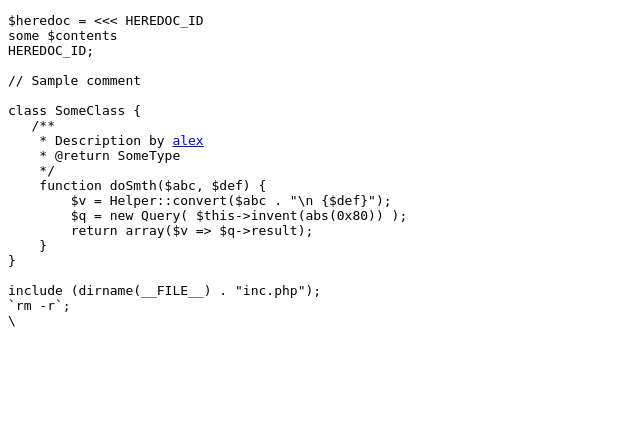
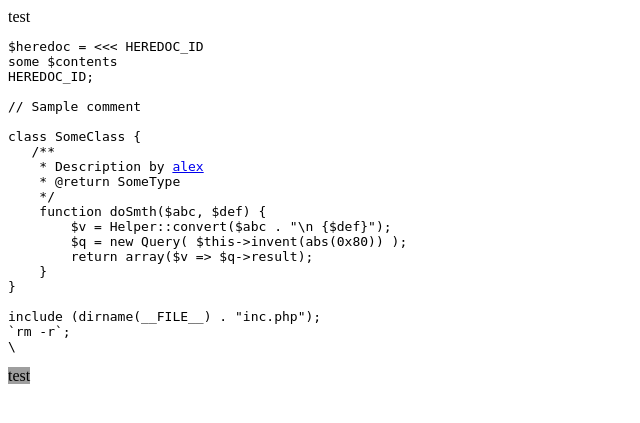
Before and after one commit to steveshogren/djanjo_fun, a Python web app: template templates/colors/index.html in a window 1280 px wide. Shown: the top 423 px of the page, without its empty margins (0-640 px from the left). Run offline with Jinja, Linux system fonts and the light colour scheme; the template is opened without the code that fills it, so the values that code supplies are empty; grey boxes are pictures that could not be loaded.

Commit message:
Getting django to serve images and display an wavy underline

```diff
--- a/jetbrainschemes/views.py
+++ b/jetbrainschemes/views.py
@@ -1,8 +1,10 @@
 from django.http import HttpResponse
+import settings
 from django.shortcuts import render_to_response
+from django.template.context import RequestContext
 from jetbrainschemes.models import ReadXmlToPhpColors
 
 def index(request):
     read = ReadXmlToPhpColors()
     colors = read.parse()
-    return render_to_response('colors/index.html', {'colors': colors})
+    return render_to_response('colors/index.html', {'colors': colors, 'test': settings.MEDIA_ROOT}, context_instance=RequestContext(request))
--- a/settings.py
+++ b/settings.py
@@ -45,12 +45,12 @@ USE_L10N = True
 
 # Absolute path to the directory that holds media.
 # Example: "/home/media/media.lawrence.com/"
-MEDIA_ROOT = ''
+MEDIA_ROOT = '/home/jack/Programming/python/mysite/templates/static'
 
 # URL that handles the media served from MEDIA_ROOT. Make sure to use a
 # trailing slash if there is a path component (optional in other cases).
 # Examples: "http://media.lawrence.com", "http://example.com/media/"
-MEDIA_URL = ''
+MEDIA_URL = 'http://localhost:8000/static/'
 
 # URL prefix for admin media -- CSS, JavaScript and images. Make sure to use a
 # trailing slash.
@@ -90,6 +90,7 @@ INSTALLED_APPS = (
     'django.contrib.sessions',
     'django.contrib.sites',
     'django.contrib.messages',
+#    'django.contrib.staticfiles',
     # Uncomment the next line to enable the admin:
     # 'django.contrib.admin',
 #    'mysite.polls',
--- a/templates/colors/index.html
+++ b/templates/colors/index.html
@@ -5,11 +5,14 @@
 <head>
     <title>JetBrains Color Schemes</title>
     <style TYPE="text/css">
+        .curly-underline {
+            background: url({{ MEDIA_URL }}underline.gif) bottom repeat-x;
+        }
         {{ colors }}
     </style>
 </head>
 <body>
-
+test
 <code class="TEXT">
     <pre class="TEXT">
 <span class="PHP_VAR">$heredoc</span> <span class="PHP_OPERATION_SIGN">=</span> <span class="PHP_HEREDOC_ID"><<< HEREDOC_ID</span>
@@ -35,5 +38,8 @@ some <span class="PHP_VAR">$contents</span>
 \
 </pre>
 </code>
+
+<span class="curly-underline">test</span>
+
 </body>
 </html>
--- a/urls.py
+++ b/urls.py
@@ -1,3 +1,4 @@
+import settings
 from django.conf.urls.defaults import *
 
 # Uncomment the next two lines to enable the admin:
@@ -9,4 +10,8 @@ urlpatterns = patterns('',
     (r'^colors/', 'jetbrainschemes.views.index'),
 #    (r'^tictactoe/', include('tictactoe.urls')),
     (r'^admin/', include(admin.site.urls)),
+    (r'^static/(?P<path>.*)$', 'django.views.static.serve',{'document_root': settings.MEDIA_ROOT}),
+
+
+
 )
```
